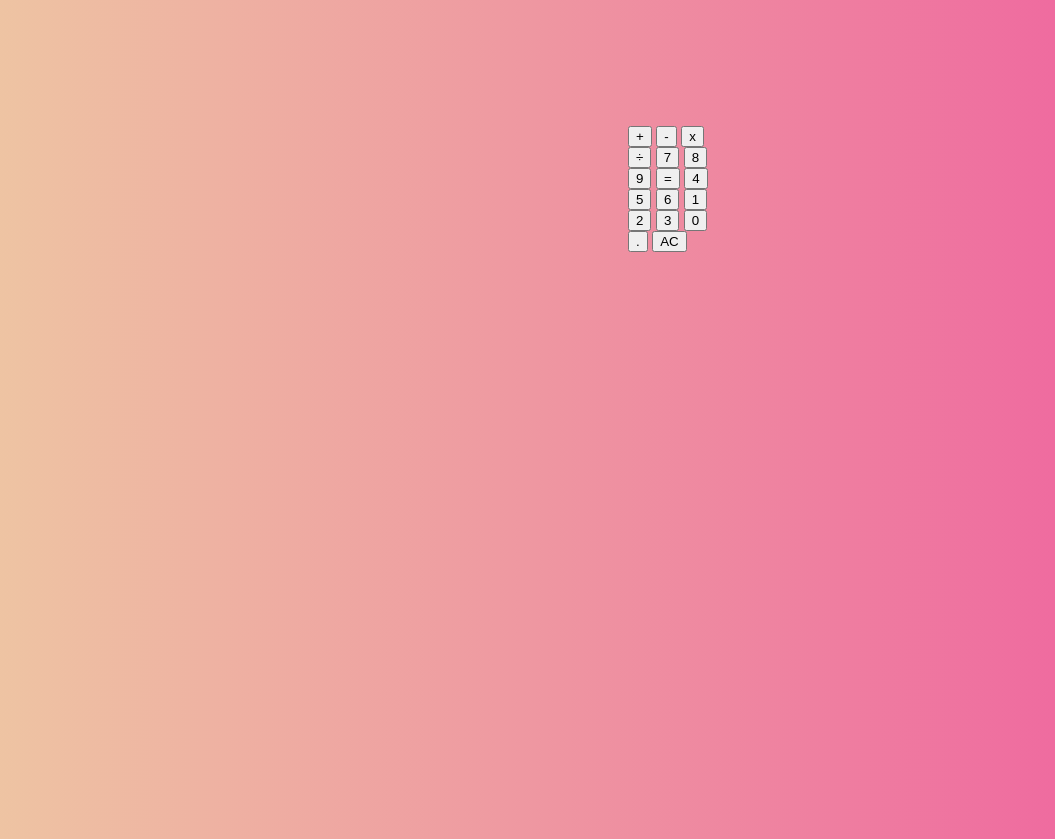
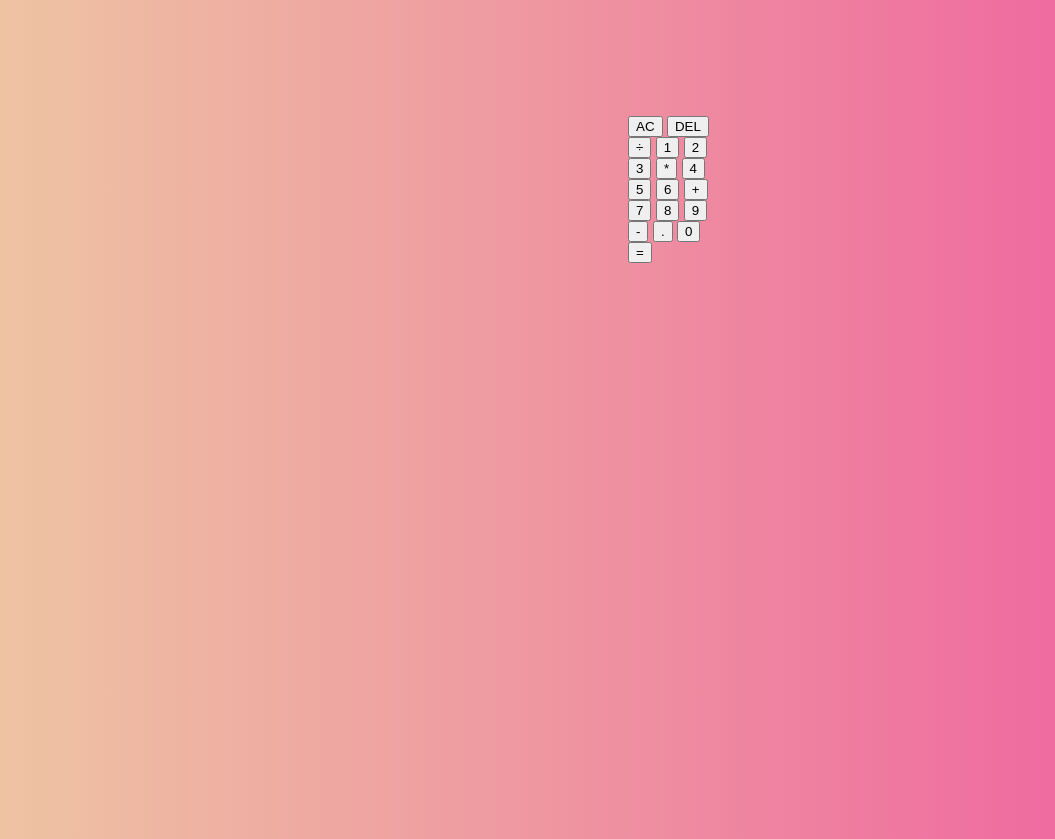
Before and after one commit to zqleow13/Calculator, a plain HTML site: page index.html in a window 1280 px wide. Shown: the part 69-908 px from the top of the page, without its empty margins (112-1167 px from the left). Drawn offline with Linux system fonts and the light colour scheme.

Commit message:
changed my buttons' format

```diff
--- a/index.html
+++ b/index.html
@@ -18,23 +18,24 @@
             <div class="current-operand"></div>
 
         <div>
-            <button class="key-operator" data-action="add">+</button>
-            <button class="key-operator" data-action="subtract">-</button>
-            <button class="key-operator" data-action="multiply">x</button>
-            <button class="key-operator" data-action="divide">÷</button>
-            <button class="key" data-key="7">7</button>
-            <button class="key" data-key="8">8</button>
-            <button class="key" data-key="9">9</button>
-            <button class="'span-two">=</button>
-            <button class="key" data-key="4">4</button>
-            <button class="key" data-key="5">5</button>
-            <button class="key" data-key="6">6</button>
-            <button class="key" data-key="1">1</button>
-            <button class="key" data-key="2">2</button>
-            <button class="key" data-key="3">3</button>
-            <button class="key" data-key="0">0</button>
-            <button class="key" data-action="decimal">.</button>
-            <button class="key" class="span-two">AC</button>
+            <button class="span-two">AC</button>
+            <button>DEL</button>
+            <button>÷</button>
+            <button>1</button>
+            <button>2</button>
+            <button>3</button>
+            <button>*</button>
+            <button>4</button>
+            <button>5</button>
+            <button>6</button>
+            <button>+</button>
+            <button>7</button>
+            <button>8</button>
+            <button>9</button>
+            <button>-</button>
+            <button>.</button>
+            <button>0</button>
+            <button class="span-two">=</button>
 
         </div>
 
--- a/style.css
+++ b/style.css
@@ -2,6 +2,7 @@
     box-sizing: border-box;
     font-family: Arial, Helvetica, sans-serif;
 }
+
 h1 {
     text-align: center;
     font-family: Arial, Helvetica, sans-serif;
@@ -30,6 +31,9 @@ body {
     outline: none;
     background-color: rgba(255, 255, 255, .75);
 }
+
+
+
 /* .display {
     width: 14em;
     height: 2em;
```
